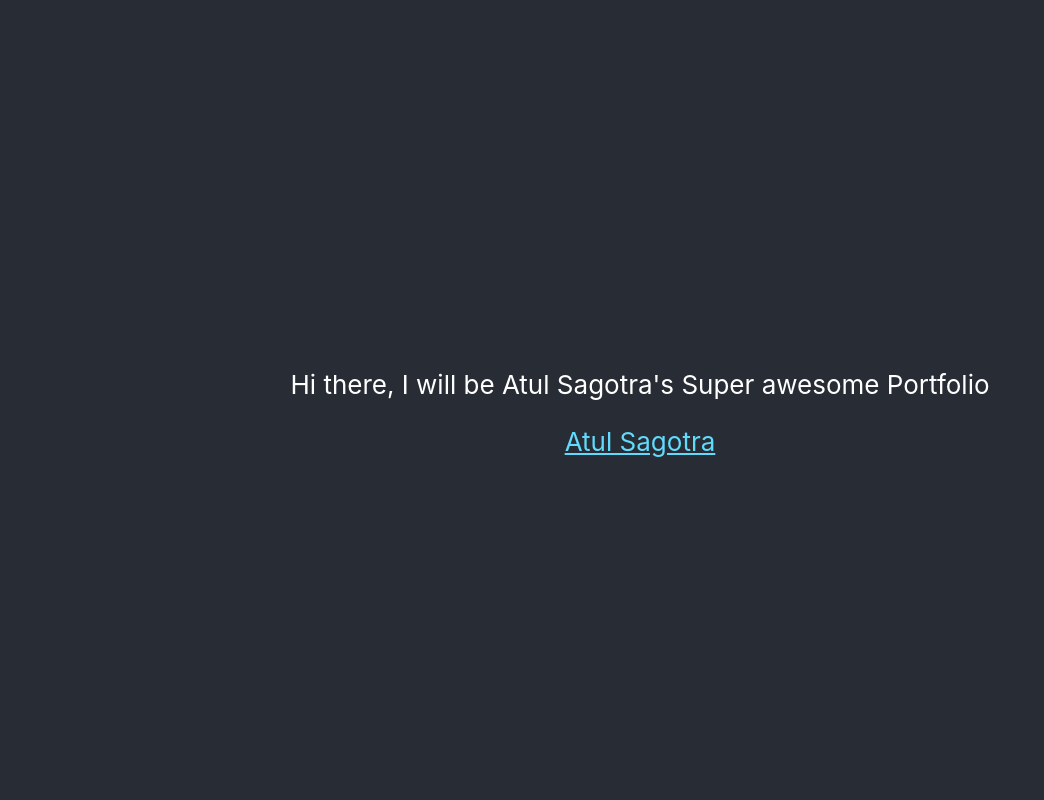
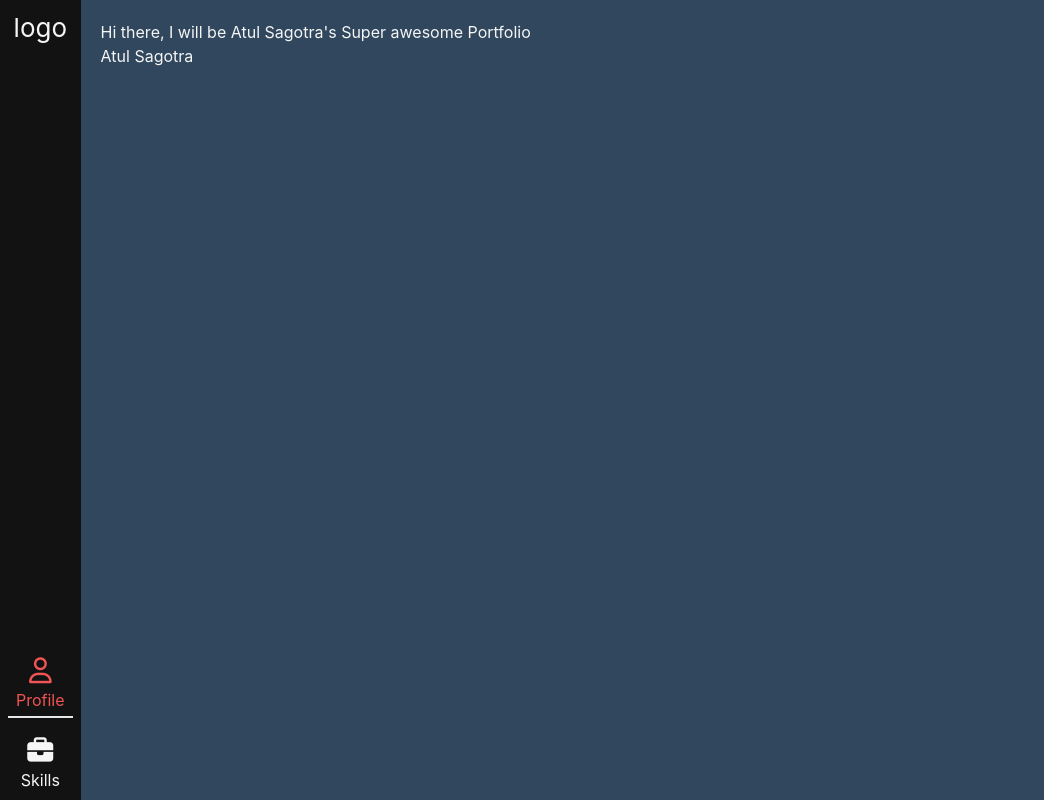
Before and after one commit to atulSagotra/atulsagotra.github.io, a React (Create React App) app: page / in a window 1280 px wide. Shown: the whole page, without its empty margins (0-1044 px from the left). Built offline with nearby package versions, Linux system fonts and the light colour scheme.

Commit message:
feat: added responsive navbar

```diff
--- a/package.json
+++ b/package.json
@@ -4,6 +4,7 @@
   "private": true,
   "homepage": "https://atulSagotra.github.io/atul-sagotra-portfolio",
   "dependencies": {
+    "@material-ui/core": "^4.12.3",
     "@testing-library/jest-dom": "^5.16.1",
     "@testing-library/react": "^12.1.2",
     "@testing-library/user-event": "^13.5.0",
@@ -39,6 +40,9 @@
     ]
   },
   "devDependencies": {
-    "gh-pages": "^3.2.3"
+    "autoprefixer": "^10.4.1",
+    "gh-pages": "^3.2.3",
+    "postcss": "^8.4.5",
+    "tailwindcss": "^3.0.8"
   }
 }
--- /dev/null
+++ b/postcss.config.js
@@ -0,0 +1,6 @@
+module.exports = {
+  plugins: {
+    tailwindcss: {},
+    autoprefixer: {},
+  },
+}
--- a/public/index.html
+++ b/public/index.html
@@ -3,7 +3,7 @@
   <head>
     <meta charset="utf-8" />
     <link rel="icon" href="%PUBLIC_URL%/favicon.ico" />
-    <meta name="viewport" content="width=device-width, initial-scale=1" />
+    <meta name="viewport" content="width=device-width, initial-scale=1.0" />
     <meta name="theme-color" content="#000000" />
     <meta
       name="description"
@@ -24,7 +24,8 @@
       work correctly both with client-side routing and a non-root public URL.
       Learn how to configure a non-root public URL by running `npm run build`.
     -->
-    <title>React App</title>
+    <script src="https://kit.fontawesome.com/a076d05399.js" crossorigin="anonymous"></script>
+    <title>Atul Sagotra</title>
   </head>
   <body>
     <noscript>You need to enable JavaScript to run this app.</noscript>
--- a/src/App.css
+++ b/src/App.css
@@ -1,38 +1,23 @@
-.App {
-  text-align: center;
+body{
+  background-color: #121212;
+  color: #F5F5F5;
 }
+.icon{
+  font-size: 26px;
+}
+.selected_icon_desktop{
+  color: #F05454;
+}
+.selected_icon_mobile{
+  background-color: #F05454;
 
-.App-logo {
-  height: 40vmin;
-  pointer-events: none;
 }
-
-@media (prefers-reduced-motion: no-preference) {
-  .App-logo {
-    animation: App-logo-spin infinite 20s linear;
-  }
+.underline{
+  border-width: 1px;
 }
-
-.App-header {
-  background-color: #282c34;
-  min-height: 100vh;
-  display: flex;
-  flex-direction: column;
-  align-items: center;
-  justify-content: center;
-  font-size: calc(10px + 2vmin);
-  color: white;
+.page{
+  height: auto;
+  width: -webkit-fill-available;
+  background-color: #30475E;
+  padding: 20px;
 }
-
-.App-link {
-  color: #61dafb;
-}
-
-@keyframes App-logo-spin {
-  from {
-    transform: rotate(0deg);
-  }
-  to {
-    transform: rotate(360deg);
-  }
-}
--- a/src/App.js
+++ b/src/App.js
@@ -1,24 +1,8 @@
-import logo from './logo.svg';
-import './App.css';
+import React from "react";
+import "./App.css";
+import Main from "./Components/Main";
 
 function App() {
-  return (
-    <div className="App">
-      <header className="App-header">
-        <p>
-         Hi there, I will be Atul Sagotra's Super awesome Portfolio
-        </p>
-        <a
-          className="App-link"
-          href="https://www.linkedin.com/in/atulsagotra/"
-          target="_blank"
-          rel="noopener noreferrer"
-        >
-          Atul Sagotra
-        </a>
-      </header>
-    </div>
-  );
+  return <Main />;
 }
-
 export default App;
--- /dev/null
+++ b/src/Components/Header/Header.jsx
@@ -0,0 +1,41 @@
+import React, { useState, useContext } from "react";
+import Icon from "./Icon";
+import { AppContext } from "../Main";
+
+export default function Header() {
+  const [showNav, setShowNav] = useState(false);
+  const {
+    appUI: { isDesktop, isMobile },
+  } = useContext(AppContext);
+  return (
+    <div className={isDesktop ? `grid grid-rows h-screen text-center` : ``}>
+      <div className="p-2">
+        <div className="icon">logo</div>
+        {isMobile &&
+          (showNav ? (
+            <button
+              onClick={() => {
+                setShowNav(false);
+              }}
+            >
+              <i className="icon top-0 right-0 absolute p-4 fa fa-times"></i>
+            </button>
+          ) : (
+            <button
+              onClick={() => {
+                setShowNav(true);
+              }}
+            >
+              <i className="icon top-0 right-0 absolute p-4 fas fa-bars"></i>
+            </button>
+          ))}
+      </div>
+      {(showNav || isDesktop) && (
+        <div className="icons place-self-end">
+          <Icon iconLogo="far fa-user" info="Profile" selected={true} />
+          <Icon iconLogo="fas fa-briefcase" info="Skills" />
+        </div>
+      )}
+    </div>
+  );
+}
--- /dev/null
+++ b/src/Components/Header/Icon.jsx
@@ -0,0 +1,28 @@
+import React, { useContext } from "react";
+import { AppContext } from "../Main";
+
+export default function Icon(props) {
+  const {
+    appUI: { isDesktop, isMobile },
+  } = useContext(AppContext);
+  return (
+    <div
+      className={`p-2 ${
+        props.selected
+          ? isDesktop
+            ? "selected_icon_desktop"
+            : "selected_icon_mobile"
+          : ""
+      }`}
+    >
+      {isDesktop ? (
+        <i className={`icon px-2 py-1 ${props.iconLogo}`}></i>
+      ) : null}
+      <p className="px-2">{props.info}</p>
+      {!props.selected && isMobile ? <hr className="mt-1"></hr> : null}
+      {props.selected && isDesktop ? (
+        <hr className="underline mt-1"></hr>
+      ) : null}
+    </div>
+  );
+}
--- /dev/null
+++ b/src/Components/Main.jsx
@@ -0,0 +1,42 @@
+import React, { useState, useEffect } from "react";
+import Header from "./Header/Header";
+import Profile from "./Profile";
+
+export const AppContext = React.createContext();
+
+export default function Main() {
+  const [isMobile, setIsMobile] = useState(false);
+  const [isDesktop, setIsDesktop] = useState(false);
+
+  const myContext = {
+    appUI: {
+      isDesktop: isDesktop,
+      isMobile: isMobile,
+    },
+  };
+
+  useEffect(() => {
+    function handleresize() {
+      if (window.innerWidth < 720) {
+        setIsMobile(true);
+        setIsDesktop(false);
+      } else {
+        setIsDesktop(true);
+        setIsMobile(false);
+      }
+    }
+    window.addEventListener("resize", handleresize);
+    handleresize();
+  }, []);
+
+  return (
+    <div>
+      <div className={isDesktop ? `flex flex-row` : ``}>
+        <AppContext.Provider value={myContext}>
+          <Header />
+          <Profile />
+        </AppContext.Provider>
+      </div>
+    </div>
+  );
+}
--- /dev/null
+++ b/src/Components/Profile.jsx
@@ -0,0 +1,23 @@
+import React, { useContext } from "react";
+import { AppContext } from "./Main";
+
+export default function Profile() {
+  const {
+    appUI: { isDesktop, isMobile },
+  } = useContext(AppContext);
+  return (
+    <div className="page">
+      <header className="App-header">
+        <p>Hi there, I will be Atul Sagotra's Super awesome Portfolio</p>
+        <a
+          className="App-link"
+          href="https://www.linkedin.com/in/atulsagotra/"
+          target="_blank"
+          rel="noopener noreferrer"
+        >
+          Atul Sagotra
+        </a>
+      </header>
+    </div>
+  );
+}
--- a/src/index.css
+++ b/src/index.css
@@ -1,3 +1,7 @@
+@tailwind base;
+@tailwind components;
+@tailwind utilities;
+
 body {
   margin: 0;
   font-family: -apple-system, BlinkMacSystemFont, 'Segoe UI', 'Roboto', 'Oxygen',
--- /dev/null
+++ b/tailwind.config.js
@@ -0,0 +1,9 @@
+module.exports = {
+  content: [
+    "./src/**/*.{js,jsx,ts,tsx}",
+  ],
+  theme: {
+    extend: {},
+  },
+  plugins: [],
+}
```
Also changed, not shown: EnhancementTobeConsideredLater.js (added, +33 -0 lines), src/logo.svg (deleted), 1 other file (tests, documents, lock files or other folders).
